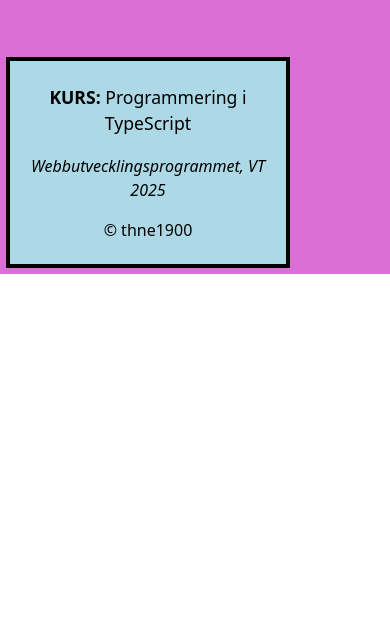
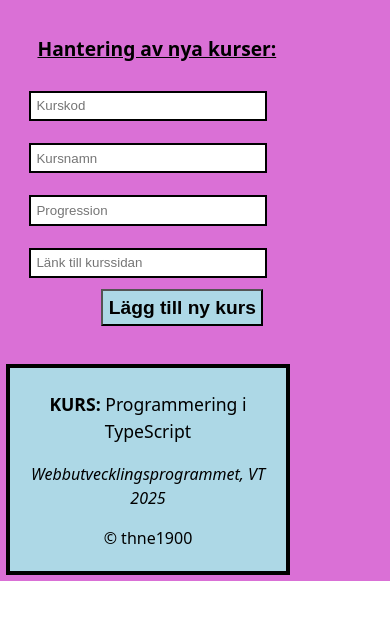
Before and after one commit to thne1900/moment1.2, a website built with Vite: page index.html in a window 390 px wide. Shown: the part 79-698 px from the top of the page. Built offline with nearby package versions, Linux system fonts and the light colour scheme; no server answers.

Commit message:
Utformade ett formulär för att kunna hantera nya kurser.

```diff
--- a/index.html
+++ b/index.html
@@ -12,6 +12,22 @@
           <h1>Kurslista:</h1>
  <ol id="coursesInfoList"></ol>
 
+  <form id="addCourseForm">
+
+  <h2>Hantering av nya kurser:</h2>
+  <input type="text" id="code" placeholder="Kurskod">
+  <br>
+  <input type="text" id="name" placeholder="Kursnamn">
+  <br>
+  <input type="text" id="prog" placeholder="Progression">
+  <br>
+  <input type="text" id="syllabus" placeholder="Länk till kurssidan">
+  <br>
+  <button id="addButton" type="submit">Lägg till ny kurs</button>
+
+ </form>
+
+
  <div id="footer-con">
  <footer>
   <p id="footer-headline"><strong>KURS:</strong> Programmering i TypeScript</p>
--- a/src/main.ts
+++ b/src/main.ts
@@ -89,5 +89,4 @@ links.innerHTML=`${course.syllabus}`;
   li.style.margin="4%";
 
  });
-
 }
--- a/src/style.css
+++ b/src/style.css
@@ -53,11 +53,47 @@ h1 {grid-row-start: 1;
 }
 
 #coursesInfoList {
-  grid-area:2/2/3/2;
+  grid-area:2/2/3/4;
   font-size: 1.2em;
+  margin-right: 20%;
 }
 
-ol {color: black;}
+form {grid-area:2/1/2/1;
+margin-left:4%;
+margin-top: 6%;
+}
+
+h2 {
+font-size: 1.3em;
+font-weight: 600;
+text-decoration: underline;
+text-align: center;
+}
+
+input {
+padding:2%;
+margin:4%;
+border: 2px black solid;
+width:80%;
+}
+
+#addButton {
+background-color: lightblue;
+font-size: 1.2em;
+font-weight: bolder;
+padding:2%;
+margin-left: 25%;
+}
+
+#addButton:hover {
+background-color: lightgreen;
+font-size: 1.3em;
+border: 4px black solid;
+}
+
+ol {
+  color: black;
+}
 
 ol li::marker {
   font-weight: bold;
@@ -97,12 +133,19 @@ footer{
 
 @media (max-width:1024px){
 h1 {grid-area: 1/1/1/4; margin-left:15%; margin-right:15%;}
-#coursesInfoList {grid-area: 2/1/3/4; margin-right: 15%; margin-left:15%;}
+#coursesInfoList {grid-area: 3/1/4/4; margin-right: 15%; margin-left:15%;}
+form {grid-area: 2/2/3/2; margin-left: 0; margin-top: 0;}
+h2 {font-size: 1.2em;}
+#addButton {margin-left: 20%;}
+#footer-con {grid-area: 5/1/6/4;}
 }
 
 @media (max-width:600px) {
   h1 {margin-left:10%; margin-right:10%; font-size: 2em;}
-  #coursesInfoList {grid-area:2/1/3/4; overflow-wrap:break-word; font-size: 1em;}
+  #coursesInfoList {grid-area:3/1/4/4; overflow-wrap:break-word; font-size: 1em;}
+  form {grid-area:2/1/3/4; margin-left: 6%;}
+  #addButton {margin-left: 30%;}
   footer {font-size: 1em;}
+  #footer-con {grid-area:5/1/6/4;}
   #footer-headline {font-size: 1.1em;}
 }
```
